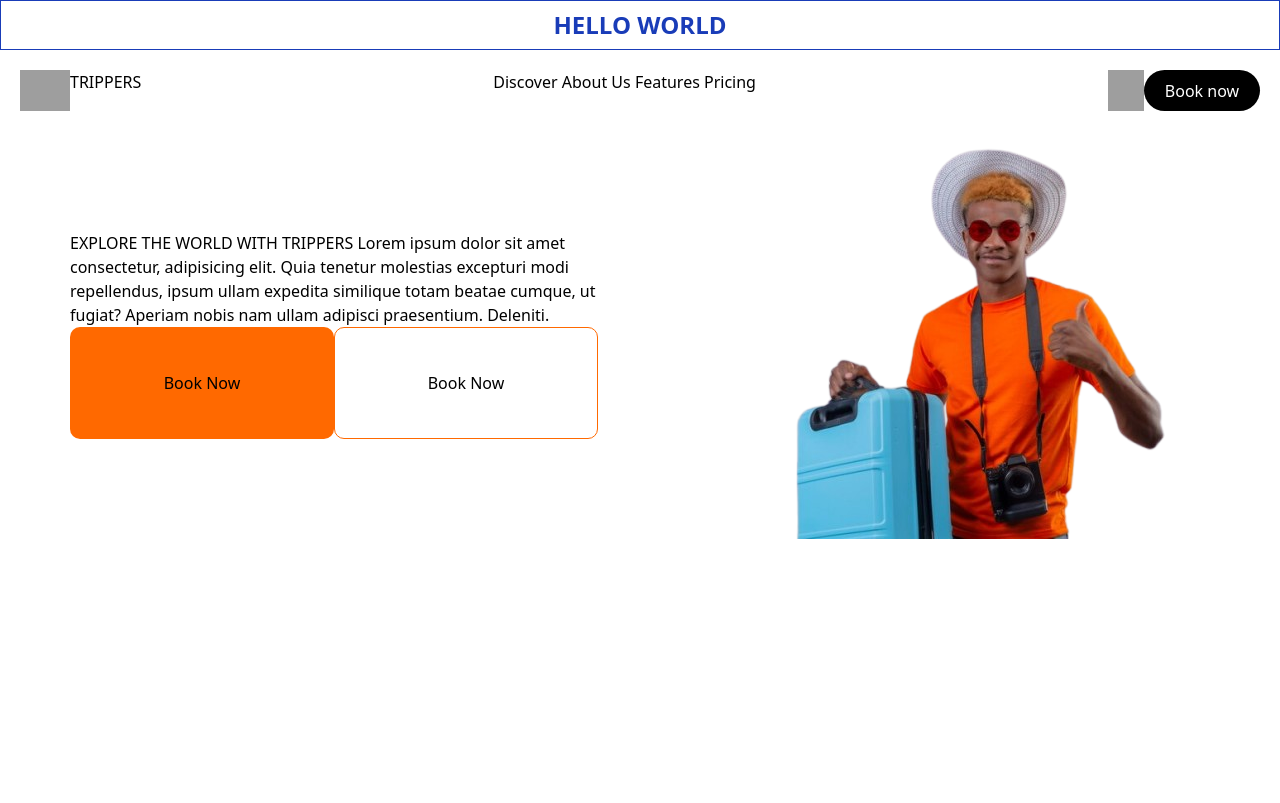
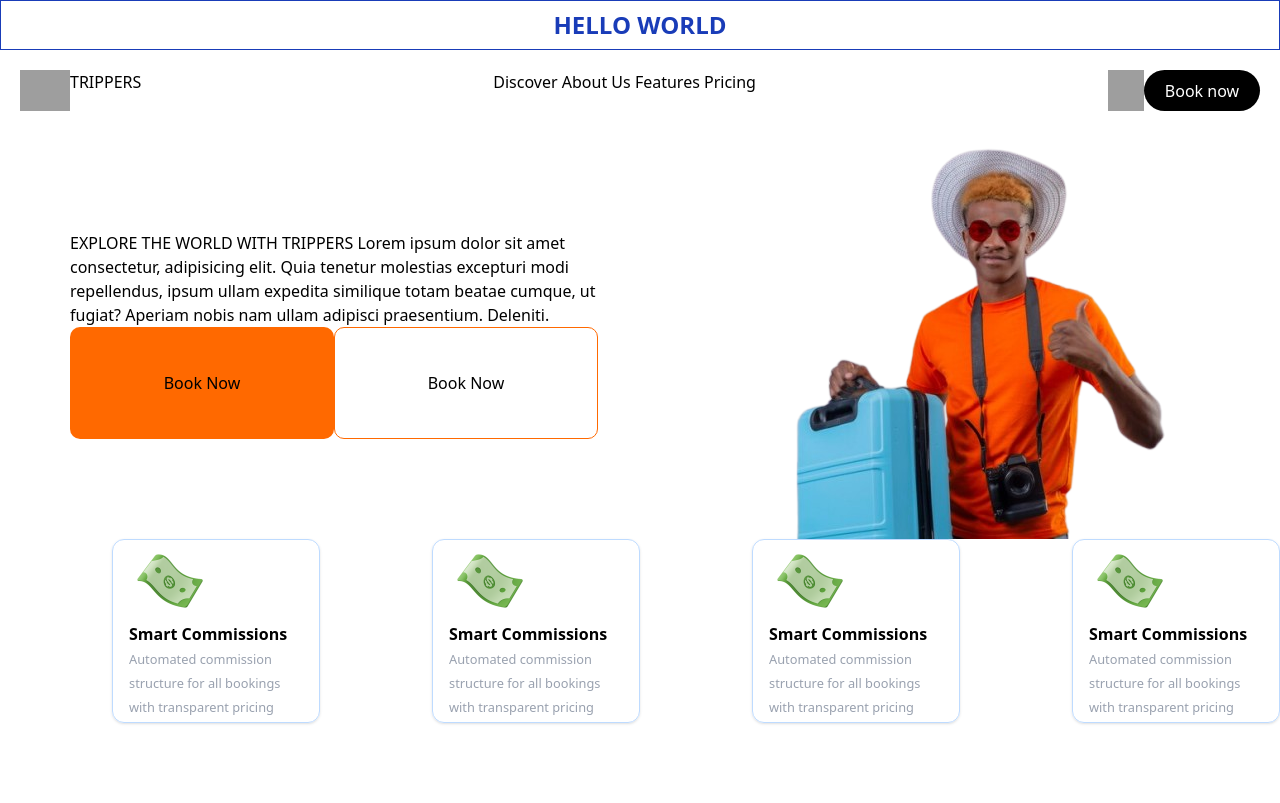
Before and after one commit to Ohakwechi/trippersApp, a plain HTML site: page LandingPage.html in a window 1280 px wide. Drawn offline with nearby package versions, Linux system fonts and the light colour scheme; grey boxes are pictures that could not be loaded.

Commit message:
fixed 4-cards

```diff
--- a/LandingPage.html
+++ b/LandingPage.html
@@ -51,6 +51,34 @@
  </div>
 
 
+ <!-- THREE CARDS -->
+  <div class="flex">
+
+      <div class="w-[247px] h-[184px] border border-blue-200 shadow rounded-xl ml-[7rem] mb-[5rem] px-4">
+        <img class="w-[82px]" src="Money.png" alt="">
+        <span class="font-bold">Smart Commissions</span><br>
+        <span class="font-light text-gray-400 text-[0.8rem]">Automated commission structure for all bookings with transparent pricing</span>
+      </div>
+      <div class="w-[247px] h-[184px] border border-blue-200 shadow rounded-xl ml-[7rem] mb-[5rem] px-4">
+        <img class="w-[82px]" src="Money.png" alt="">
+        <span class="font-bold">Smart Commissions</span><br>
+        <span class="font-light text-gray-400 text-[0.8rem]">Automated commission structure for all bookings with transparent pricing</span>
+      </div>
+      <div class="w-[247px] h-[184px] border border-blue-200 shadow rounded-xl ml-[7rem] mb-[5rem] px-4">
+        <img class="w-[82px]" src="Money.png" alt="">
+        <span class="font-bold">Smart Commissions</span><br>
+        <span class="font-light text-gray-400 text-[0.8rem]">Automated commission structure for all bookings with transparent pricing</span>
+      </div>
+      <div class="w-[247px] h-[184px] border border-blue-200 shadow rounded-xl ml-[7rem] mb-[5rem] px-4">
+        <img class="w-[82px]" src="Money.png" alt="">
+        <span class="font-bold">Smart Commissions</span><br>
+        <span class="font-light text-gray-400 text-[0.8rem]">Automated commission structure for all bookings with transparent pricing</span>
+      </div>
+  </div>
+
+
+
+
 
 
 </body>
```
Also changed, not shown: Money.png (added).
